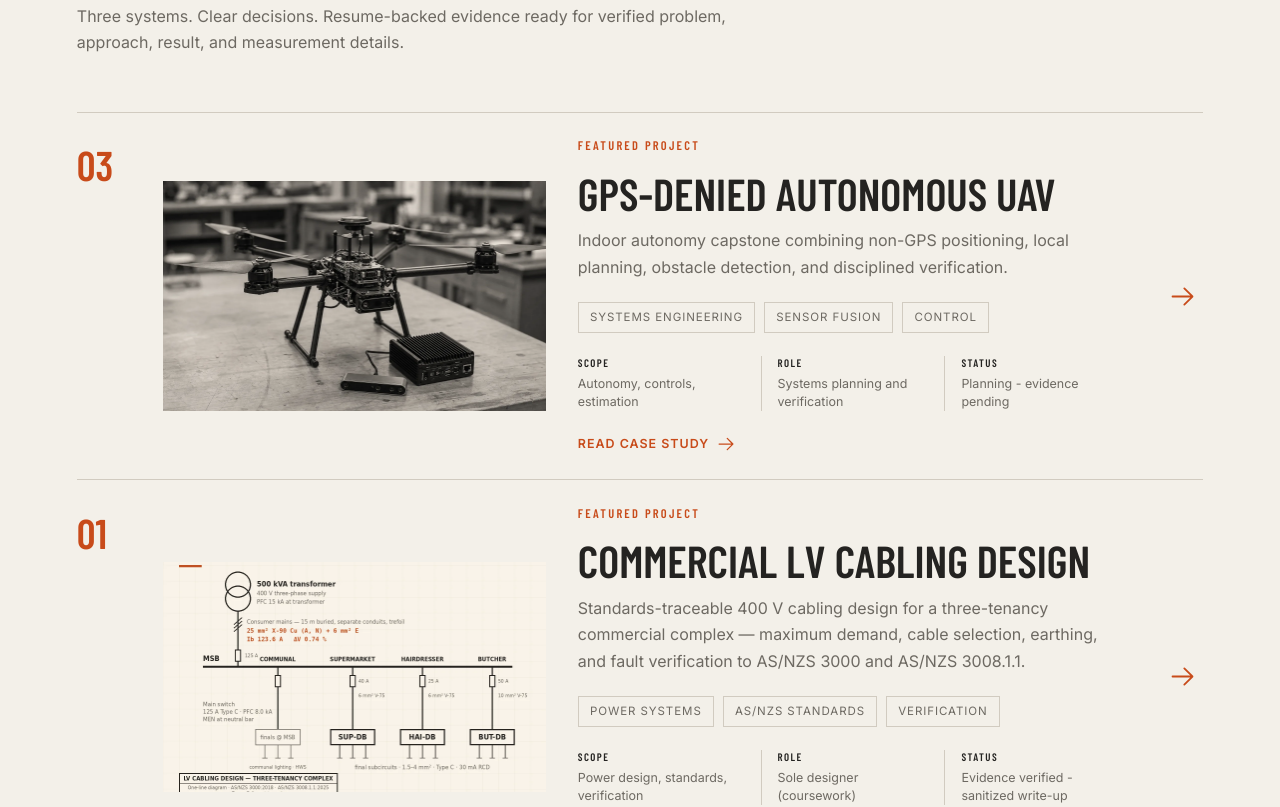
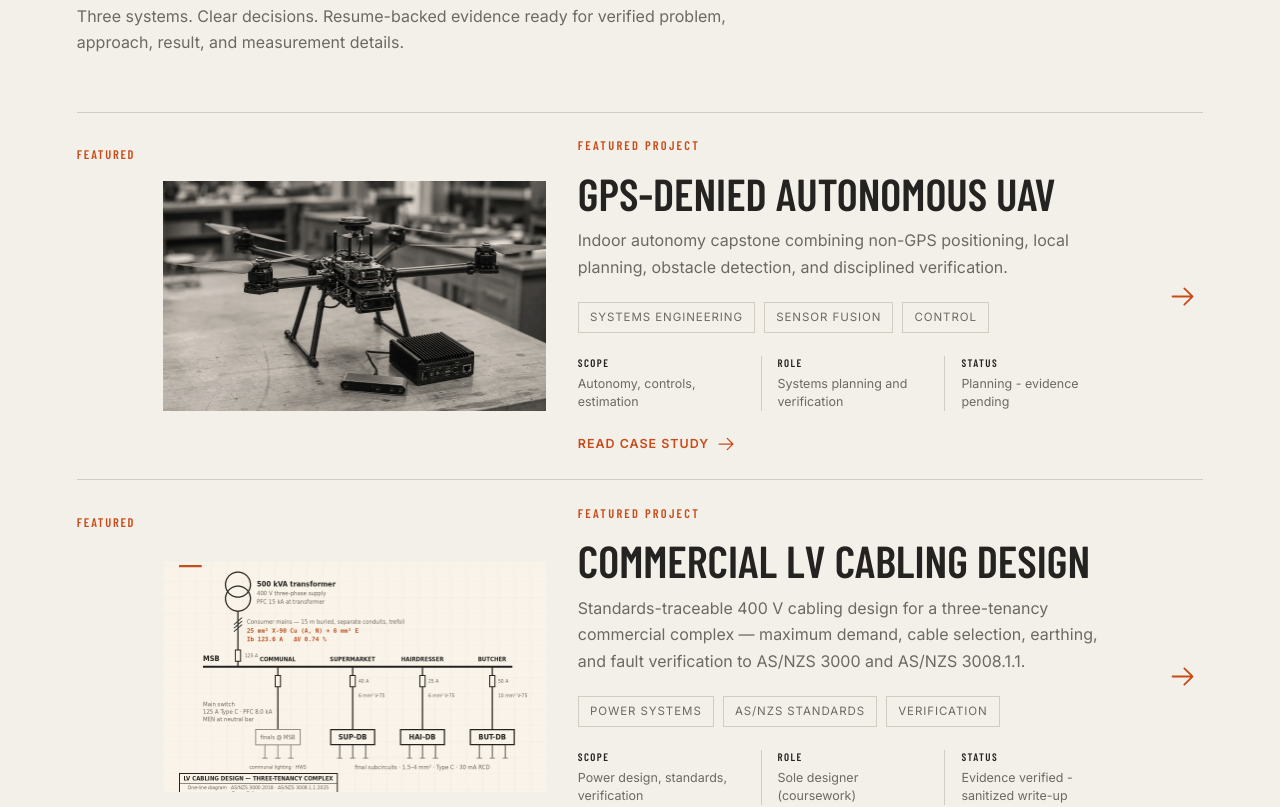
Before and after one commit to Nnoot02/NN_PersonalPortfolio, a Next.js app: page / in a window 1280 px wide. Shown: the part 940-1747 px from the top of the page. Built offline with nearby package versions, Linux system fonts and the light colour scheme; no server answers.

Commit message:
feat(portfolio): show 'Featured' tag instead of number on featured rows

```diff
--- a/app/globals.css
+++ b/app/globals.css
@@ -76,6 +76,7 @@ button { font: inherit; }
 .project-list { border-top: 1px solid var(--line); }
 .project-row { display: grid; grid-template-columns: 54px minmax(260px, 34%) minmax(320px, 1fr) 42px; gap: clamp(1rem, 2.5vw, 2.5rem); align-items: center; padding: 1.6rem 0; border-bottom: 1px solid var(--line); }
 .project-number { color: var(--accent); font: 600 2.6rem/1 var(--display); margin: 0; align-self: start; padding-top: .35rem; }
+.project-number.is-featured { font-size: .78rem; text-transform: uppercase; letter-spacing: .14em; padding-top: .6rem; }
 .project-image { min-height: 230px; background: var(--paper-deep); }
 .project-copy { display: grid; gap: 1.4rem; }
 .project-copy h3 { font: 600 clamp(2rem, 3.5vw, 3.2rem)/.95 var(--display); text-transform: uppercase; margin: 0 0 .8rem; }
--- a/app/page.tsx
+++ b/app/page.tsx
@@ -52,7 +52,7 @@ export default function HomePage() {
           <p>Three systems. Clear decisions. Resume-backed evidence ready for verified problem, approach, result, and measurement details.</p>
         </div>
         <div className="project-list">
-          {featuredProjects.map((project) => <ProjectRow project={project} key={project.slug} />)}
+          {featuredProjects.map((project) => <ProjectRow project={project} key={project.slug} featured />)}
         </div>
       </section>
 
--- a/app/profile/page.tsx
+++ b/app/profile/page.tsx
@@ -101,7 +101,7 @@ export default function ProfilePage() {
           </p>
         </div>
         <div className="project-list">
-          {featuredProjects.map((project) => <ProjectRow project={project} key={project.slug} />)}
+          {featuredProjects.map((project) => <ProjectRow project={project} key={project.slug} featured />)}
         </div>
       </section>
 
--- a/components/ProjectRow.tsx
+++ b/components/ProjectRow.tsx
@@ -3,10 +3,12 @@ import Link from "next/link";
 import { ArrowRight } from "@phosphor-icons/react/dist/ssr";
 import type { Project } from "@/lib/projects";
 
-export function ProjectRow({ project }: { project: Project }) {
+export function ProjectRow({ project, featured = false }: { project: Project; featured?: boolean }) {
   return (
     <article className="project-row">
-      <p className="project-number">{project.number}</p>
+      <p className={featured ? "project-number is-featured" : "project-number"}>
+        {featured ? "Featured" : project.number}
+      </p>
       <Link className="project-image" href={`/projects/${project.slug}`} aria-label={`View ${project.title} case study`}>
         <Image src={project.image} alt={project.imageAlt} fill sizes="(max-width: 760px) 100vw, 34vw" />
       </Link>
```
